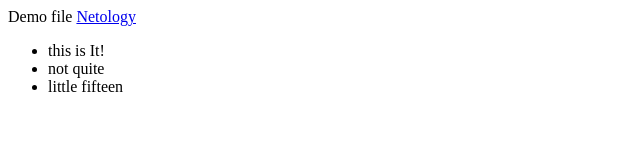
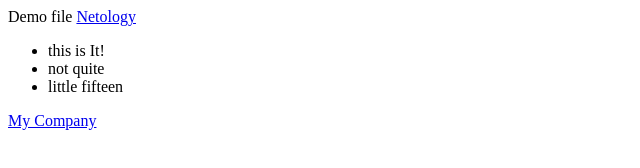
Before and after one commit to QuietMit/Demo, a plain HTML site: page index.html in a window 1280 px wide. Shown: the whole page, without its empty margins (0-640 px from the left). Drawn offline with Linux system fonts and the light colour scheme.

Commit message:
new link added

```diff
--- a/index.html
+++ b/index.html
@@ -14,6 +14,7 @@
             <li>not quite</li>
             <li>little fifteen</li>
         </ul>
+        <a href="https//svgk.ru">My Company</a>
     </body>
 
 </html>
```
